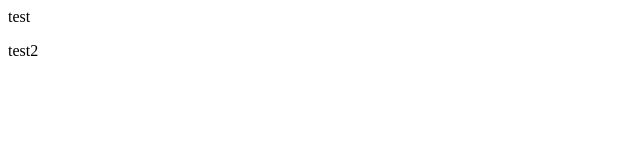
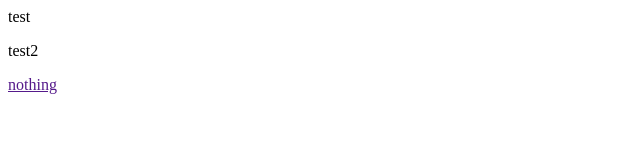
Before and after one commit to bhure500/sbtech_do, a plain HTML site: page index.html in a window 1280 px wide. Shown: the full height of the page, 0-640 px from the left. Drawn offline with Linux system fonts and the light colour scheme.

Commit message:
modified index.html add nothing link

```diff
--- a/index.html
+++ b/index.html
@@ -4,8 +4,10 @@
 	</head>
 	<body>
 		<p>test </p>
+
 		<p>test2 </p>
 
+		<a href="">nothing<a>
 	</body>
 
 
```
